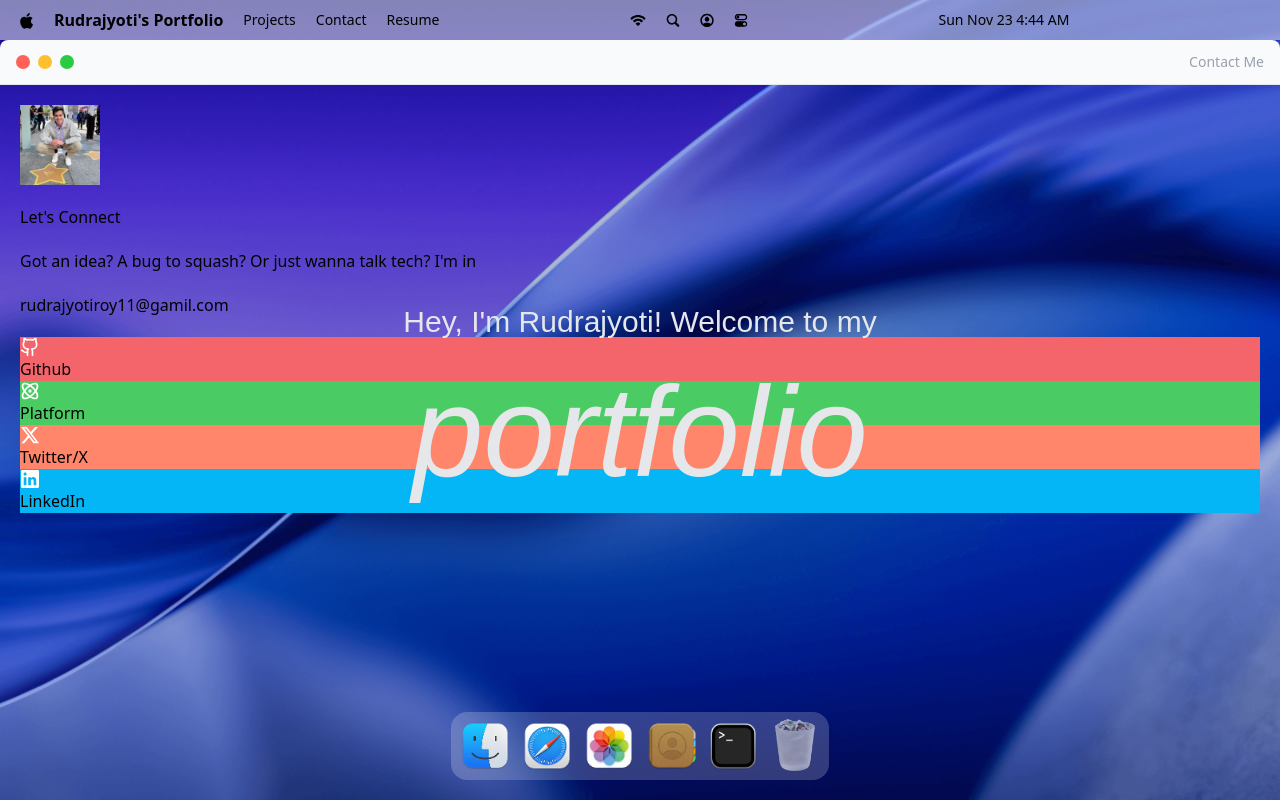
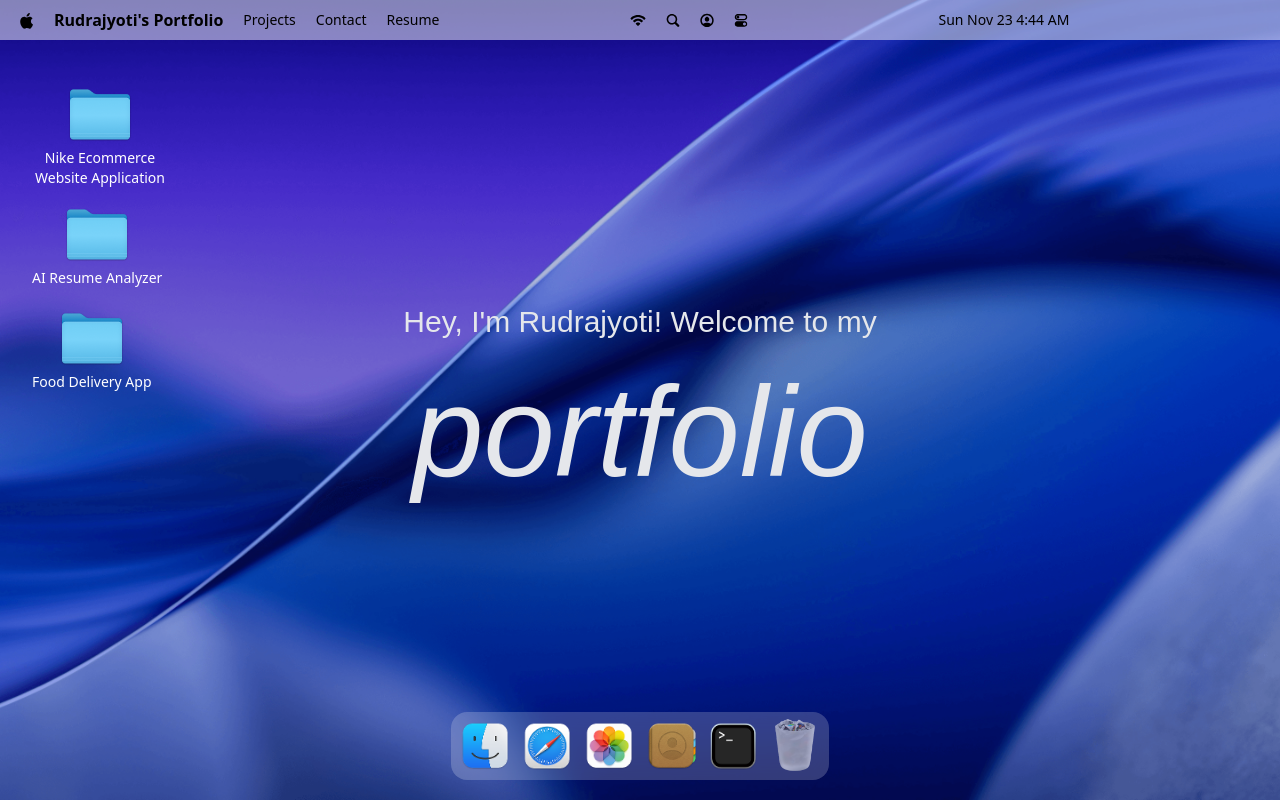
Before and after one commit to Rudrajyoti11/macos_portfolio, a React (Vite) app: page / in a window 1280 px wide. Built offline with nearby package versions, Linux system fonts and the light colour scheme; a web font is replaced by a local one.

Commit message:
add contact

```diff
--- a/src/App.jsx
+++ b/src/App.jsx
@@ -1,5 +1,6 @@
 
 import { Dock,Navbar,Welcome} from "#components";
+import Home from "#components/Home";
 
 import {Image, Text,Finder, Resume,Safari, Terminal, Contact } from "#windows";
 
@@ -26,6 +27,7 @@ const App=() =>{
       <Text/>
       <Image/>
       <Contact/>
+      <Home/>
 
     </main>
   );
--- /dev/null
+++ b/src/components/Home.jsx
@@ -0,0 +1,41 @@
+import clsx from "clsx";
+import { useGSAP } from "@gsap/react";
+import { locations } from "#constants";
+import { Draggable } from "gsap/Draggable";
+import useWindowStore from "#store/window";
+import useLocationStore from "#store/location";
+const projects = locations.work?.children ?? [];
+
+const Home = () => {
+    const{setActiveLocation}=useLocationStore();
+    const {openWindow}= useWindowStore();
+
+
+    const handleOpenProjectFinder=(project)=>{
+        setActiveLocation(project)
+        openWindow("finder");
+    };
+
+
+  useGSAP(() => {
+    Draggable.create(".folder");
+  }, []);
+
+  return (
+    <section id="home">
+      <ul>
+        {projects.map((project) => (
+          <li
+            key={project.id}
+            className={clsx("group folder", project.windowPosition)}
+            onClick={()=>handleOpenProjectFinder(project)}
+            >
+            <img src="/images/folder.png" alt={project.name} />
+            <p>{project.name}</p>
+          </li>
+        ))}
+      </ul>
+    </section>
+  );
+};
+export default Home;
--- a/src/components/index.js
+++ b/src/components/index.js
@@ -2,6 +2,7 @@ import Navbar from "#components/Navbar";
 import Welcome from "#components/Welcome";
 import Dock from "#components/Dock.jsx";
 import WindowControls from "#components/WindowControls.jsx";
+import Home from "./Home";
 
 
-export{Dock,Navbar,Welcome,WindowControls};
+export{Dock,Navbar,Welcome,WindowControls,Home};
--- a/src/constants/index.js
+++ b/src/constants/index.js
@@ -393,7 +393,7 @@ const ABOUT_LOCATION = {
       kind: "file",
       fileType: "img",
       position: "top-10 left-5",
-      imageUrl: "/images/adrian.jpg",
+      imageUrl: "/images/rudra.jpeg",
     },
     {
       id: 2,
@@ -402,7 +402,7 @@ const ABOUT_LOCATION = {
       kind: "file",
       fileType: "img",
       position: "top-28 right-72",
-      imageUrl: "/images/adrian-2.jpg",
+      imageUrl: "/images/rudra.jpeg",
     },
     {
       id: 3,
--- a/src/windows/Contact.jsx
+++ b/src/windows/Contact.jsx
@@ -1,45 +1,44 @@
-import { WindowControls } from '#components'
+import { WindowControls } from '#components';
 import { socials } from '#constants';
-import WindowWrapper from '#hoc/WindowWrapper.jsx'
-
+import WindowWrapper from '#hoc/WindowWrapper.jsx';
 
 const Contact = () => {
   return (
     <>
       <div id="window-header">
-        <WindowControls target="contact"/>
+        <WindowControls target="contact" />
         <h2>Contact Me</h2>
-
       </div>
-    <div className='p-5 space-y-5'>
+      <div className="p-5 space-y-5">
         <img
-        src="/images/adrian.jpg"
+          src="/images/rudra.jpeg"
           alt="Rudrajyoti"
-        className='w-20 rounded-fll'
+          className="w-20 rounded-full"
         />
         <h3>Let's Connect</h3>
-        <p>Got an idea? A bug to squash? Or just wanna talk tech?
-            I'm in
+        <p>
+          Got an idea? A bug to squash? Or just wanna talk tech? I'm in
         </p>
-        <p>rudrajyotiroy11@gamil.com</p>
+        <p>rudrajyotiroy11@gmail.com</p>
         <ul>
-            {socials.map(({id,bg,link,icon,text})=>(
-                <li key={id} style={{backgroundColor:bg}}>
-                    <a href={link}
-                    target='_blank'
+          {socials.map(({ id, bg, link, icon, text }) => (
+            <li key={id} style={{ backgroundColor: bg }}>
+              <a
+                href={link}
+                target="_blank"
                 rel="noopener noreferrer"
                 title={text}
               >
-                        <img src={icon} alt={text} className='size-5'/>
+                <img src={icon} alt={text} className="w-5 h-5" />
                 <p>{text}</p>
               </a>
             </li>
-
           ))}
         </ul>
       </div>
     </>
-  )
-}
-const ConnectWindow=WindowWrapper(Contact,"contact");
-export default Contact
+  );
+};
+
+const ConnectWindow = WindowWrapper(Contact, "contact");
+export default ConnectWindow;
```
Also changed, not shown: public/images/adrian.jpg (deleted), public/images/rudra.jpeg (added). Lines whose indentation alone changed are shown as unchanged.
